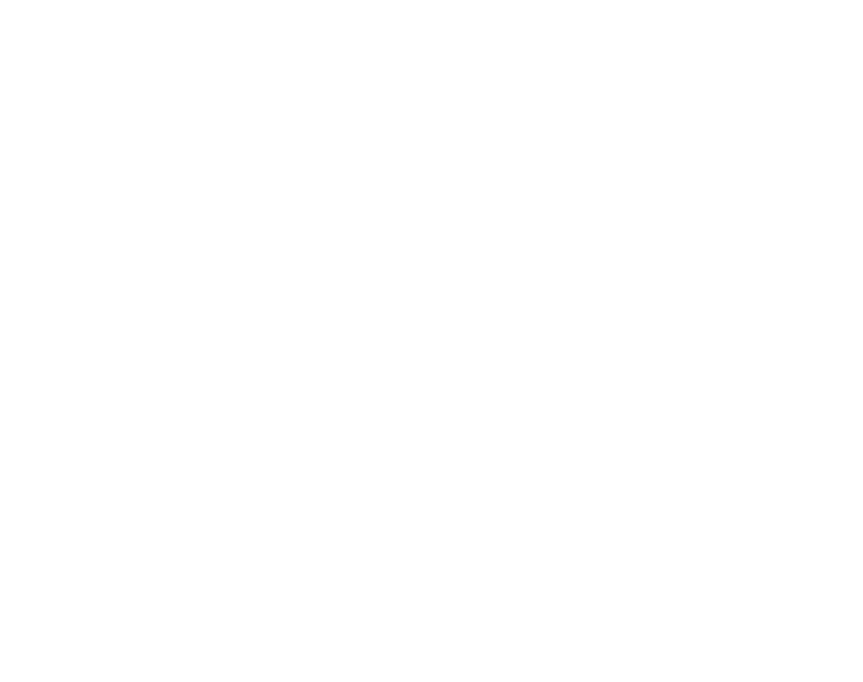
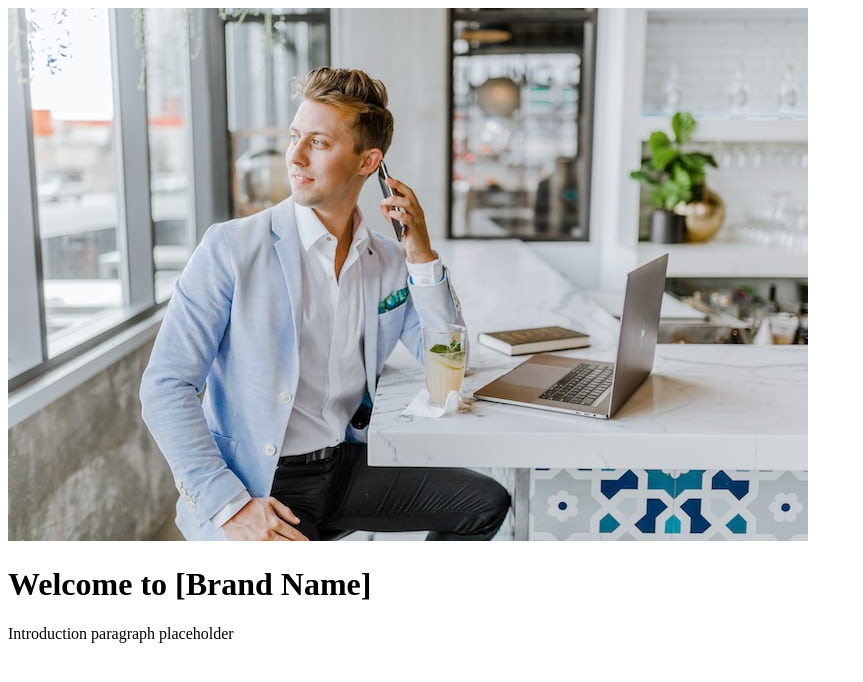
Before and after one commit to TobyLtt/Group_1_Travel_Website, a plain HTML site: page Home.html in a window 1280 px wide. Shown: the whole page, without its empty margins (0-863 px from the left). Drawn offline with Linux system fonts and the light colour scheme.

Commit message:
Added h1 and p

```diff
--- a/Home.html
+++ b/Home.html
@@ -12,9 +12,15 @@
         <!--NAVBAR END-->
 
         <!--BODY START-->
-
-
-
+    <div>
+        <img id="TravelAgent" src="TravelAgent.jpeg">
+    </div>
+    <div>
+        <h1>Welcome to [Brand Name]</h1>
+    </div>
+    <div>
+        <p>Introduction paragraph placeholder</p>
+    </div>
 
 
 
```
